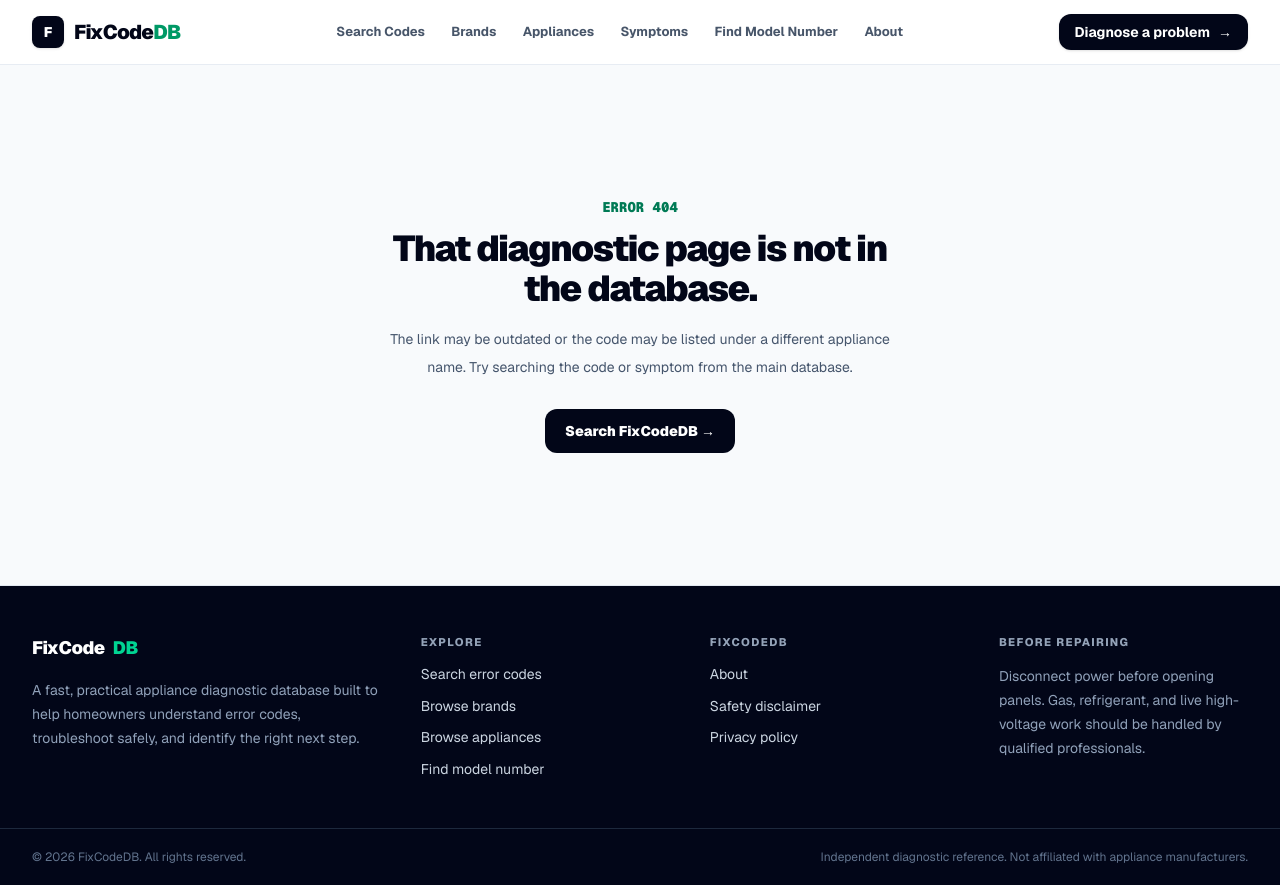
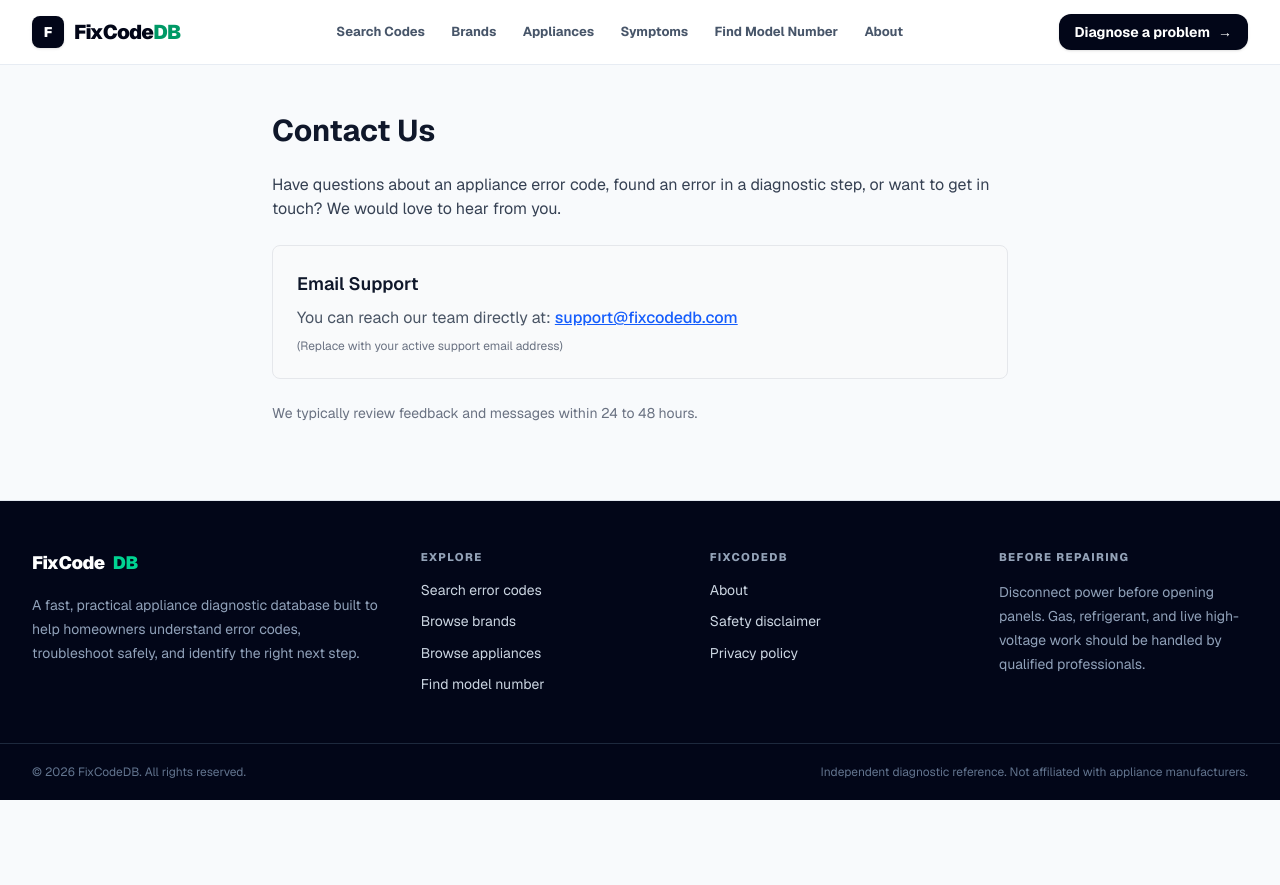
Before and after one commit to andy3145/fixcodes, a Next.js app: page /contact in a window 1280 px wide. Before the commit this address had no page. After the commit the page ends 800 px from the top, so only its background shows below. Built offline with nearby package versions, Linux system fonts and the light colour scheme.

Commit message:
Create ContactPage component with support details
Added a contact page with metadata and support information.

```diff
--- /dev/null
+++ b/src/app/contact/page.tsx
@@ -0,0 +1,32 @@
+import type { Metadata } from 'next';
+
+export const metadata: Metadata = {
+    title: 'Contact Us — FixCodeDB',
+    description: 'Get in touch with the FixCodeDB team for feedback, corrections, or support.',
+};
+
+export default function ContactPage() {
+    return (
+        <main className="max-w-3xl mx-auto px-4 py-12">
+            <h1 className="text-3xl font-bold mb-6">Contact Us</h1>
+            <p className="text-gray-700 mb-4">
+                Have questions about an appliance error code, found an error in a diagnostic step, or want to get in touch? We would love to hear from you.
+            </p>
+            <div className="bg-gray-50 border border-gray-200 rounded-lg p-6 my-6">
+                <h2 className="text-lg font-semibold mb-2">Email Support</h2>
+                <p className="text-gray-600">
+                    You can reach our team directly at:{' '}
+                    <a href="mailto:support@fixcodedb.com" className="text-blue-600 underline font-medium">
+                        support@fixcodedb.com
+                    </a>
+                </p>
+                <p className="text-xs text-gray-500 mt-2">
+                    (Replace with your active support email address)
+                </p>
+            </div>
+            <p className="text-sm text-gray-500">
+                We typically review feedback and messages within 24 to 48 hours.
+            </p>
+        </main>
+    );
+}
```
